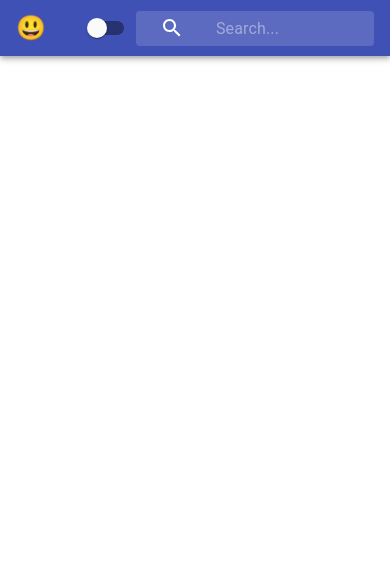
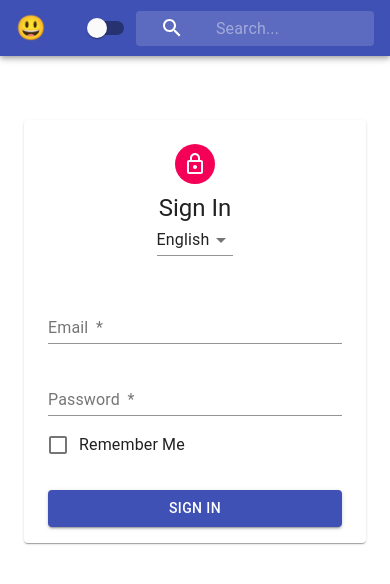
Before and after one commit to shownola/context-app, a React (Create React App) app: page / in a window 390 px wide. Shown: the top 584 px of the page. Built offline with nearby package versions, Linux system fonts and the light colour scheme.

Commit message:
Add responsive form

```diff
--- a/src/App.js
+++ b/src/App.js
@@ -1,12 +1,14 @@
 import React from 'react';
 import Navbar from './Navbar';
+import Form from './Form';
 
 
 function App() {
   return (
-    <div>
-      <Navbar />
-    </div>
+    <>
+    <Navbar />
+    <Form />
+    </>
   );
 }
 
--- /dev/null
+++ b/src/Form.js
@@ -0,0 +1,54 @@
+import React, {Component} from 'react';
+import Avatar from "@material-ui/core/Avatar";
+import Button from "@material-ui/core/Button";
+import CssBaseline from "@material-ui/core/CssBaseline";
+import FormControl from "@material-ui/core/FormControl";
+import FormControlLabel from "@material-ui/core/FormControlLabel";
+import Checkbox from "@material-ui/core/Checkbox";
+import Input from "@material-ui/core/Input";
+import InputLabel from "@material-ui/core/InputLabel";
+import LockOutlinedIcon from "@material-ui/icons/LockOutlined";
+import Paper from "@material-ui/core/Paper";
+import Typography from "@material-ui/core/Typography";
+import MenuItem from "@material-ui/core/MenuItem";
+import Select from "@material-ui/core/Select";
+import withStyles from "@material-ui/core/styles/withStyles";
+import styles from "./styles/FormStyles";
+
+
+class Form extends Component {
+  render(){
+    const {classes } = this.props;
+    return(
+      <main className={classes.main}>
+        <Paper className={classes.paper}>
+          <Avatar className={classes.avatar}>
+            <LockOutlinedIcon />
+          </Avatar>
+          <Typography variant='h5'>Sign In</Typography>
+          <Select value="English">
+            <MenuItem value="English">English</MenuItem>
+            <MenuItem value="French">French</MenuItem>
+            <MenuItem value="Spanish">Spanish</MenuItem>
+          </Select>
+          <form className={classes.form}>
+            <FormControl margin='normal' required fullWidth>
+              <InputLabel htmlFor="email">Email </InputLabel>
+              <Input id="email" name="email" autofocus />
+            </FormControl>
+            <FormControl margin='normal' required fullWidth>
+              <InputLabel htmlFor="password">Password </InputLabel>
+              <Input id="password" name="password" autofocus />
+            </FormControl>
+            <FormControlLabel control={<Checkbox color='primary' />}label='Remember Me' />
+            <Button variant='contained' type='submit' fullWidth color='primary' className={classes.submit}>Sign In</Button>
+          </form>
+        </Paper>
+      </main>
+
+
+    )
+  }
+}
+
+export default withStyles(styles)(Form);
--- /dev/null
+++ b/src/styles/FormStyles.js
@@ -0,0 +1,34 @@
+const styles = theme =>({
+  main: {
+    width: 'auto',
+    display: 'block',
+    marginLeft: theme.spacing.unit * 3,
+    marginRight: theme.spacing.unit * 3,
+    [theme.breakpoints.up('md')]: {
+      width: 400,
+      marginLeft: 'auto',
+      marginRight: 'auto'
+    }
+  },
+  paper : {
+    marginTop: theme.spacing.unit * 8,
+    display: 'flex',
+    flexDirection: 'column',
+    alignItems: 'center',
+    padding: `${theme.spacing.unit*2}px ${theme.spacing.unit*3}px`
+  },
+  avatar: {
+    margin: theme.spacing.unit,
+    backgroundColor: theme.palette.secondary.main
+  },
+  form: {
+    width: '100%',
+    marginTop: theme.spacing.unit * 3,
+  },
+  submit: {
+    marginTop: theme.spacing.unit * 3,
+  }
+
+});
+
+export default styles;
```
